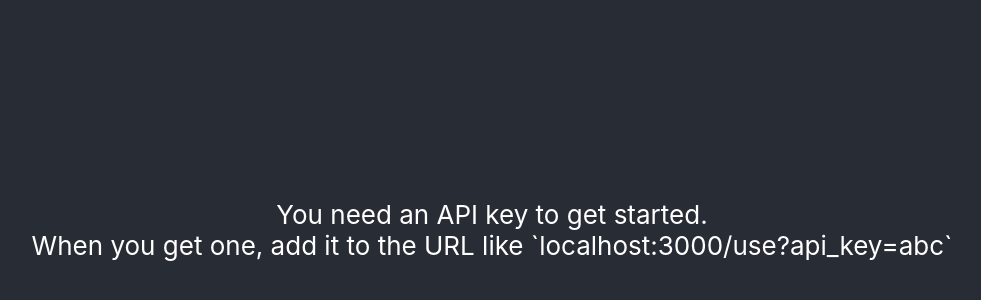
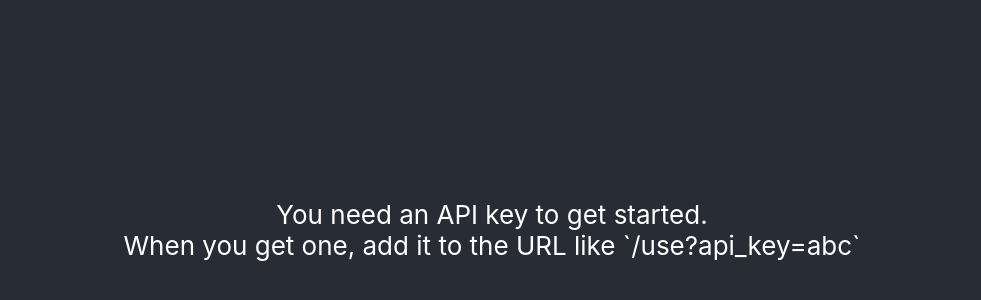
Before and after one commit to kevinrobinson/image-search-experiment, a React (Create React App) app: page / in a window 1280 px wide. Shown: the part 170-470 px from the top of the page, without its empty margins (148-1129 px from the left). Built offline with nearby package versions, Linux system fonts and the light colour scheme.

Commit message:
Remove localhost

```diff
--- a/src/App.js
+++ b/src/App.js
@@ -72,7 +72,7 @@ export default class App extends Component {
     return (
       <div>
         <div>You need an API key to get started.</div>
-        <div>When you get one, add it to the URL like `localhost:3000/use?api_key=abc`</div>
+        <div>When you get one, add it to the URL like `/use?api_key=abc`</div>
       </div>
     );
   }
```
